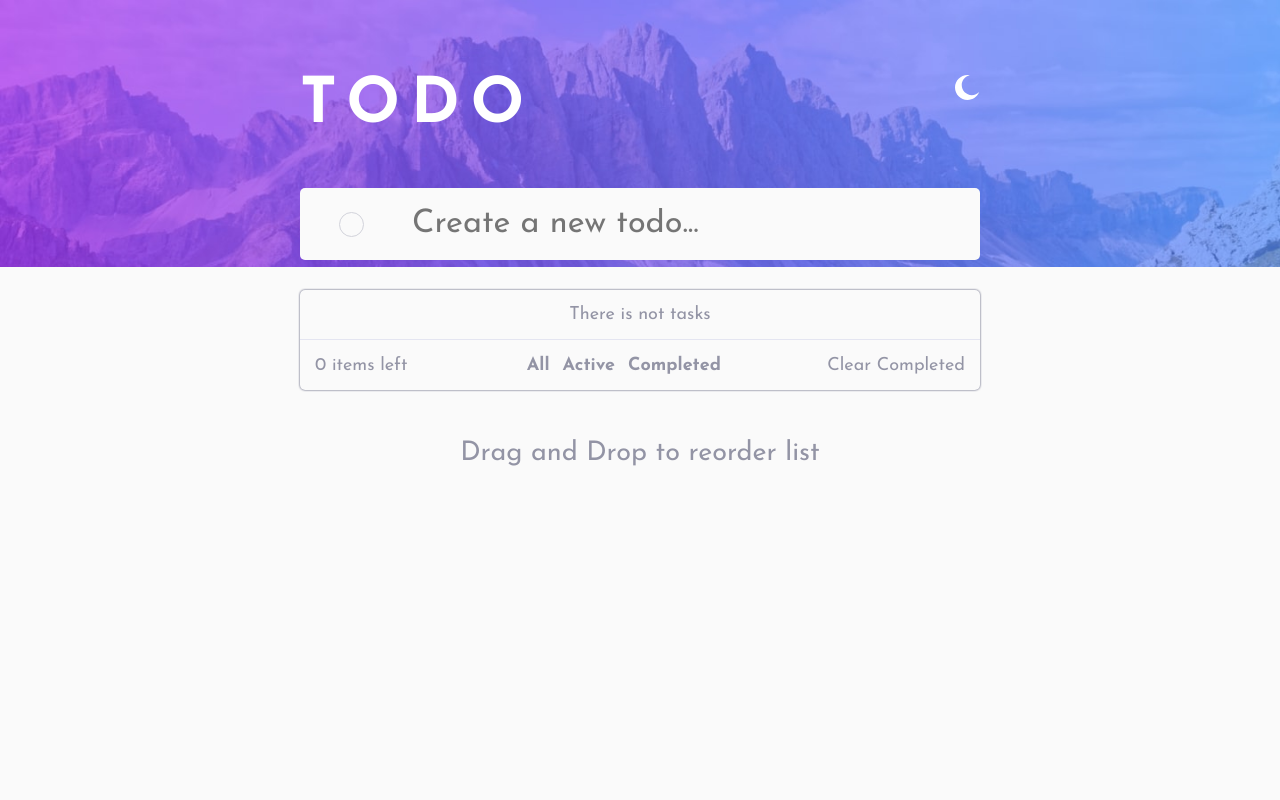
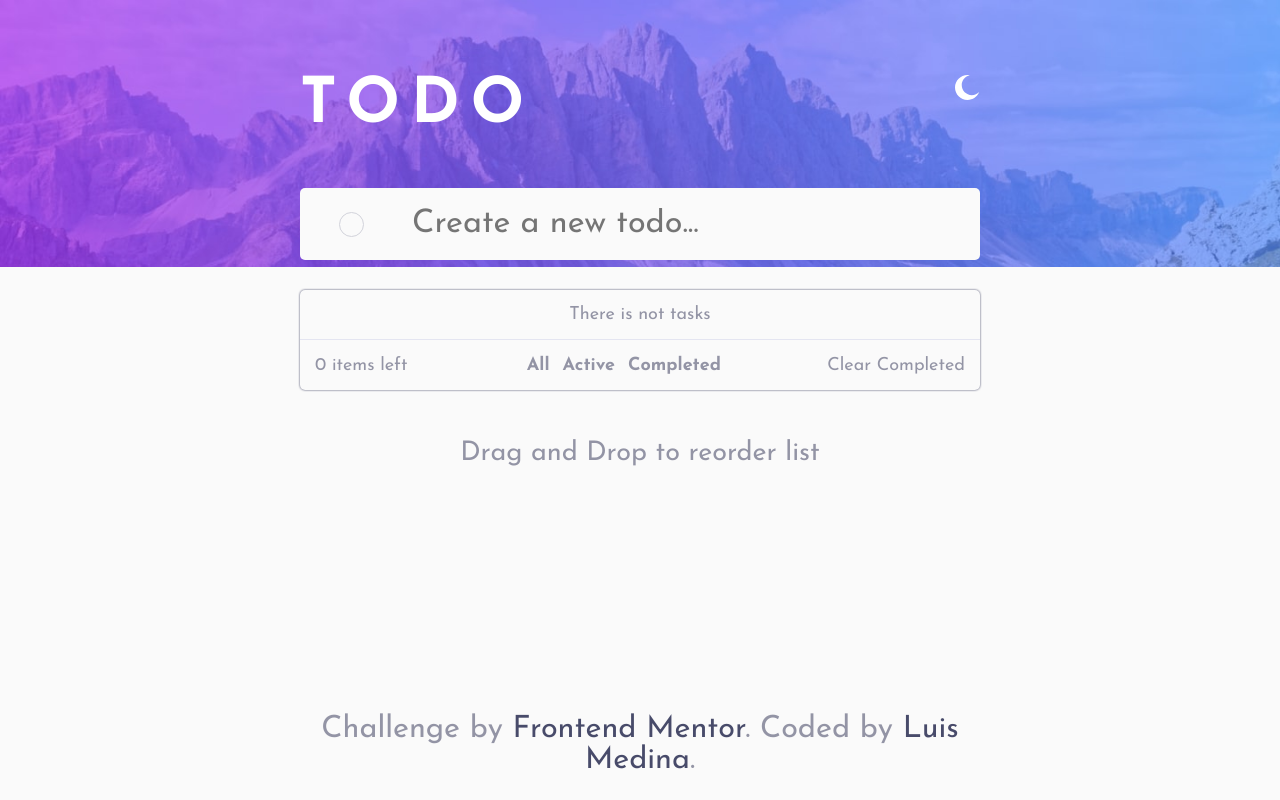
Before and after one commit to lamc305/Todo-App, a React (Vite) app: page / in a window 1280 px wide. Built offline with nearby package versions, Linux system fonts and the light colour scheme.

Commit message:
add attribution

```diff
--- a/src/App.jsx
+++ b/src/App.jsx
@@ -1,3 +1,4 @@
+import Attribution from "./components/Attribution"
 import Background from "./components/Background"
 import ContainerTasks from "./components/ContainerTasks"
 import Form from "./components/Form"
@@ -14,6 +15,7 @@ function App() {
         <Header />
         <Form />
         <ContainerTasks />
+        <Attribution />
       </StateContextProvider>
     </div>
   )
```
